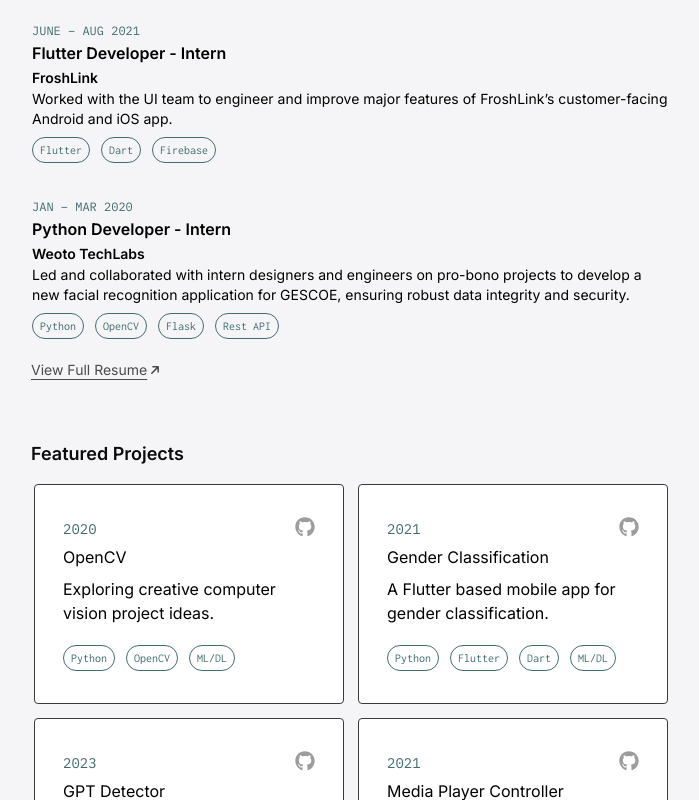
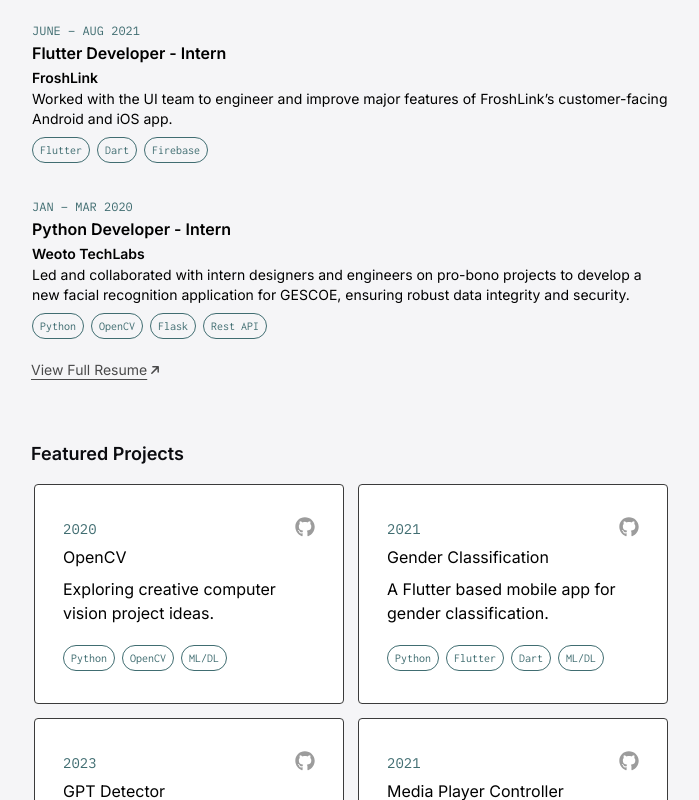
Before and after one commit to TusharSSurve/V2, a React (Vite) app: page / in a window 1280 px wide. Shown: the part 940-1740 px from the top of the page, without its empty margins (289-988 px from the left). Built offline with nearby package versions, Linux system fonts and the light colour scheme.

Commit message:
[draft] : Maintaining the gap

```diff
--- a/src/components/global/ExperienceCard.tsx
+++ b/src/components/global/ExperienceCard.tsx
@@ -7,7 +7,7 @@
       <p className="dark:text-whitecolor/90 font-semibold">{experience.job_title}</p>
       <a href={experience.job_link} target="_blank" rel="noopener noreferrer" className="text-sm dark:text-whitecolor/70 font-semibold">{experience.job}</a>
       <p className="dark:text-darkwhitecolor text-sm">{experience.role}</p>
-      <ul className="flex flex-wrap gap-[11px] mt-2">
+      <ul className="flex flex-wrap gap-[7px] mt-2">
         {
           experience.tech.map(wl => {
             return <li key={wl.id} className="font-inconsolata text-xs text-darkneoncolor dark:text-neoncolor border border-darkneoncolor dark:border-neoncolor py-1 px-[7px] rounded-full">
--- a/src/components/global/ProjectCard.tsx
+++ b/src/components/global/ProjectCard.tsx
@@ -28,7 +28,7 @@
         <p className="dark:text-darkwhitecolor">{project.para}</p>
       </div>
       <div>
-        <ul className="flex flex-wrap gap-[11px] mt-5">
+        <ul className="flex flex-wrap gap-[7px] mt-5">
           {
             project.langs.map(wl => {
               return <li key={wl.id} className="font-inconsolata text-xs text-darkneoncolor dark:text-neoncolor border border-darkneoncolor dark:border-neoncolor py-1 px-[7px] rounded-full">
```
